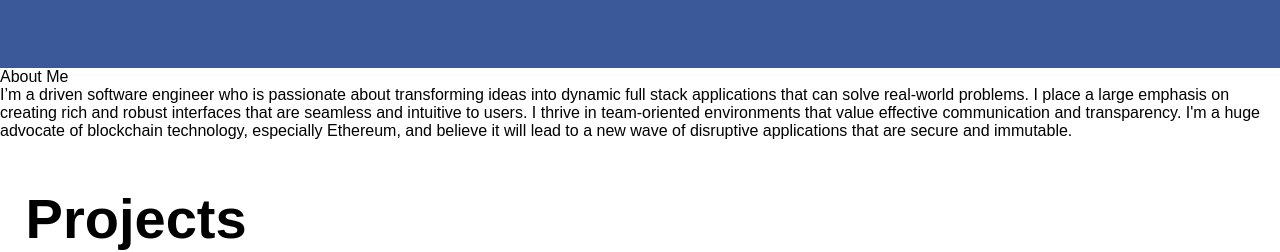
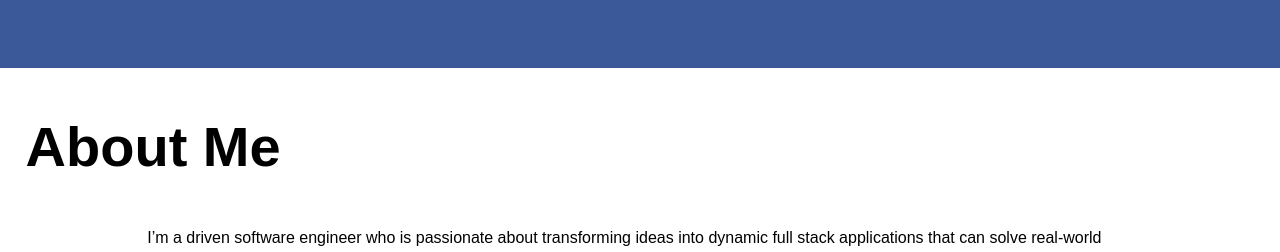
Before and after one commit to vla15/portfolio, a React (Create React App) app: page / in a window 1280 px wide. Shown: the part 492-744 px from the top of the page. Built offline with nearby package versions, Linux system fonts and the light colour scheme.

Commit message:
styling for the about me section

```diff
--- a/src/about/about.css
+++ b/src/about/about.css
@@ -0,0 +1,17 @@
+.about-section{
+  padding-bottom: 17vh;
+}
+
+.about-box {
+  display: flex;
+  width: 100%;
+  justify-content: center;
+  align-items: center;
+  flex-wrap: wrap;
+}
+
+.about-content {
+  width: 77%;
+  font-style: 1em;
+  line-height: 1.5em;
+}
--- a/src/about/about.jsx
+++ b/src/about/about.jsx
@@ -2,16 +2,20 @@ import React from 'react';
 import './about.css';
 
 const About = props => (
-  <div>
-    <div>About Me</div>
-    <div>
+  <div className="about-section">
+    <h2 className="section-header">About Me</h2>
+    <div className="about-box">
+      <div className="about-content">
       I’m a driven software engineer who is passionate about transforming ideas
       into dynamic full stack applications that can solve real-world problems. I
       place a large emphasis on creating rich and robust interfaces that are
       seamless and intuitive to users. I thrive in team-oriented environments
-      that value effective communication and transparency. I'm a huge advocate
+      that value effective communication and transparency.
+
+      I'm a huge advocate
       of blockchain technology, especially Ethereum, and believe it will lead to
       a new wave of disruptive applications that are secure and immutable.
+      </div>
     </div>
   </div>
 );
--- a/src/project/project.css
+++ b/src/project/project.css
@@ -19,8 +19,6 @@
 
 .project-item {
   margin: 10px 5px 10px 5px;
-  /* animation-name: topSlideIn;
-  animation-duration: 2s; */
 }
 
 .project-title {
```
